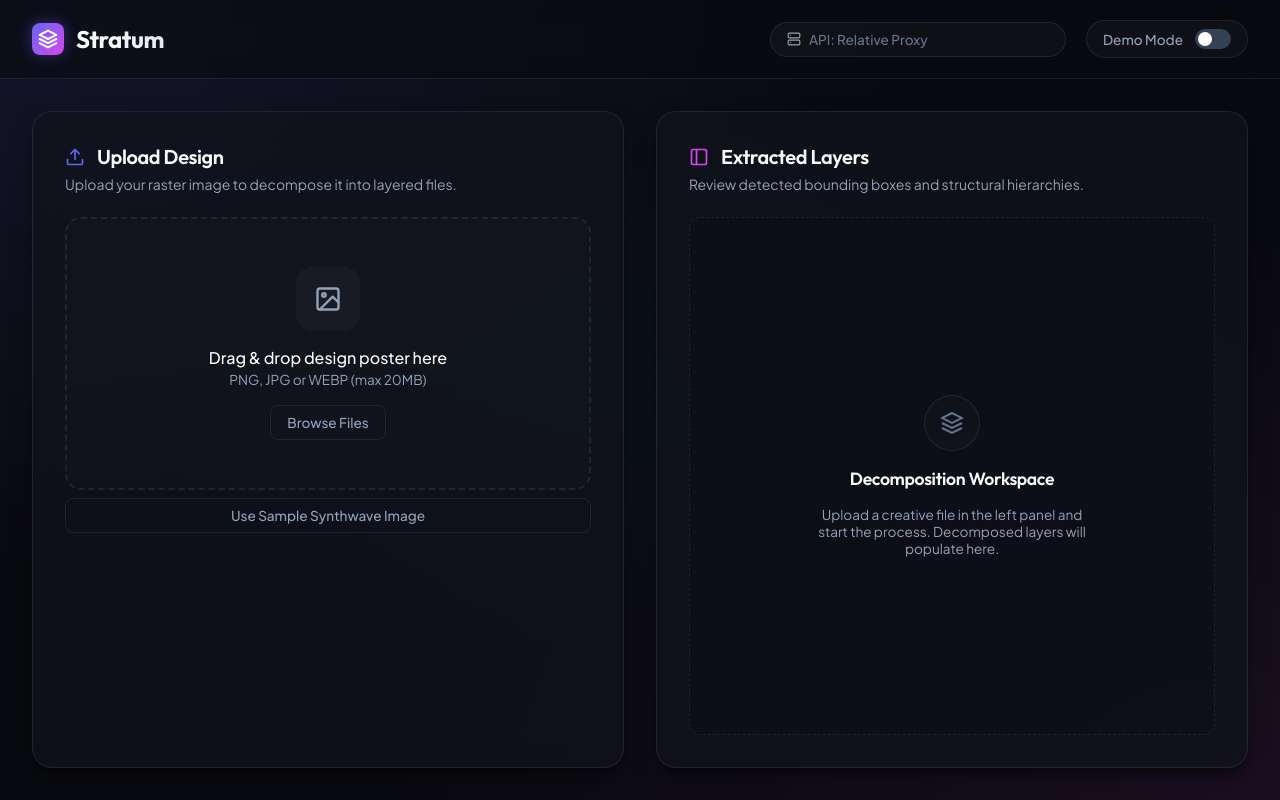
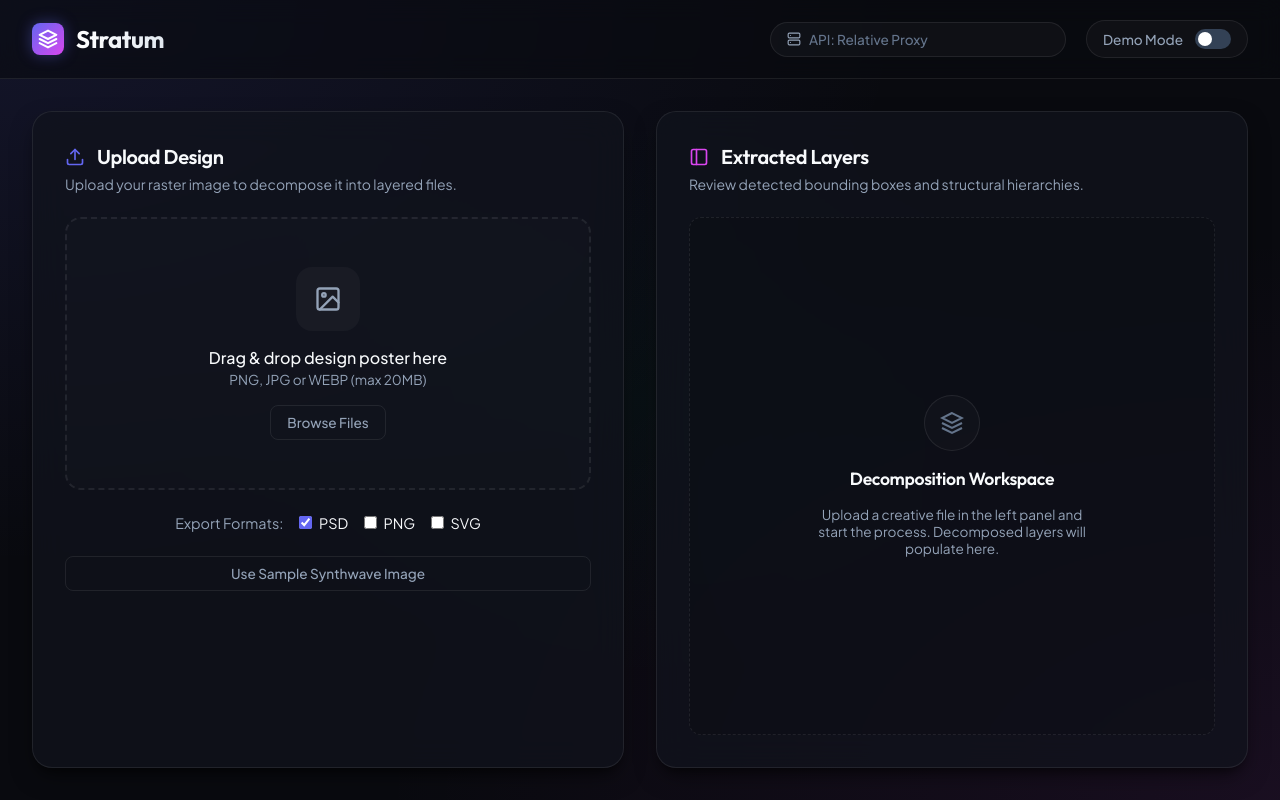
Before and after one commit to l1thin/stratum, a React (Vite) app in the folder frontend/: page / in a window 1280 px wide. Built offline with nearby package versions, Linux system fonts and the light colour scheme.

Commit message:
Add format selector UI and wire into export API call

```diff
--- a/frontend/src/App.jsx
+++ b/frontend/src/App.jsx
@@ -40,6 +40,17 @@ export default function App() {
   const [selectedLayerId, setSelectedLayerId] = useState(null);
   const [hoveredLayerId, setHoveredLayerId] = useState(null);
   const [downloading, setDownloading] = useState(false);
+  const [selectedFormats, setSelectedFormats] = useState(['psd']);
+
+  const handleFormatToggle = (fmt) => {
+    setSelectedFormats(prev => {
+      if (prev.includes(fmt)) {
+        if (prev.length === 1) return prev; // Keep at least one format
+        return prev.filter(f => f !== fmt);
+      }
+      return [...prev, fmt];
+    });
+  };
 
   // Notification states
   const [notification, setNotification] = useState(null);
@@ -149,7 +160,7 @@ export default function App() {
       setProgress(5);
       showNotification('Uploading image to Stratum AI backend...', 'info');
 
-      const uploadRes = await api.uploadImage(file);
+      const uploadRes = await api.uploadImage(file, selectedFormats.join(','));
       setIsUploading(false);
       setJobId(uploadRes.job_id);
       setStatus(uploadRes.status || 'queued');
@@ -234,32 +245,35 @@ export default function App() {
     }
   }, [demoMode, showNotification]);
 
-  // Download PSD File
+  // Download Final Bundle / PSD
   const handleDownloadPsd = async () => {
     setDownloading(true);
-    showNotification('Preparing PSD file download...', 'info');
+    const isBundle = selectedFormats.length > 1 || !selectedFormats.includes('psd');
+    const label = isBundle ? 'Bundle' : 'PSD';
+    const ext = isBundle ? 'zip' : 'psd';
+    showNotification(`Preparing ${label} download...`, 'info');
 
     try {
-      const filename = `${selectedFile?.name ? selectedFile.name.split('.')[0] : 'design'}_reconstructed.psd`;
+      const filename = `${selectedFile?.name ? selectedFile.name.split('.')[0] : 'design'}_reconstructed.${ext}`;
       if (demoMode) {
-        // Simulate PSD creation as a text blob containing mock bytes
+        // Simulate creation
         setTimeout(() => {
-          const fakePsdContent = '8BPS\x00\x01\x00\x00\x00\x00\x00\x00... [Stratum PSD Layer Export Binary]';
-          const blob = new Blob([fakePsdContent], { type: 'application/octet-stream' });
+          const fakeContent = 'Mock binary data';
+          const blob = new Blob([fakeContent], { type: 'application/octet-stream' });
           api.triggerPSDDownload(blob, filename);
           setDownloading(false);
-          showNotification('PSD downloaded successfully!', 'success');
+          showNotification(`${label} downloaded successfully!`, 'success');
         }, 1500);
       } else {
         const fileBlob = await api.downloadPSD(jobId);
         api.triggerPSDDownload(fileBlob, filename);
         setDownloading(false);
-        showNotification('PSD downloaded successfully!', 'success');
+        showNotification(`${label} downloaded successfully!`, 'success');
       }
     } catch (err) {
       console.error(err);
       setDownloading(false);
-      showNotification(err.message || 'Failed to download PSD file. Try again.', 'error');
+      showNotification(err.message || `Failed to download ${label}. Try again.`, 'error');
     }
   };
 
@@ -402,11 +416,25 @@ export default function App() {
                 onSubmit={handleUploadZoneSubmit}
                 onReset={resetState}
               />
+              <div className="format-selector" style={{display: 'flex', gap: '1rem', justifyContent: 'center', marginTop: '0.5rem'}}>
+                <span style={{fontSize: '0.9rem', color: 'var(--text-secondary)'}}>Export Formats:</span>
+                {['psd', 'png', 'svg'].map(fmt => (
+                  <label key={fmt} style={{display: 'flex', alignItems: 'center', gap: '0.4rem', fontSize: '0.9rem', cursor: 'pointer', userSelect: 'none'}}>
+                    <input
+                      type="checkbox"
+                      checked={selectedFormats.includes(fmt)}
+                      onChange={() => handleFormatToggle(fmt)}
+                      style={{accentColor: 'var(--color-primary)'}}
+                    />
+                    {fmt.toUpperCase()}
+                  </label>
+                ))}
+              </div>
               <button
                 type="button"
                 className="sample-trigger"
                 onClick={loadSampleImage}
-                style={{ width: '100%', marginTop: '-0.5rem' }}
+                style={{ width: '100%', marginTop: '0.5rem' }}
               >
                 Use Sample Synthwave Image
               </button>
--- a/frontend/src/components/LayerList.jsx
+++ b/frontend/src/components/LayerList.jsx
@@ -116,7 +116,7 @@ export default function LayerList({
                   <polyline points="7 10 12 15 17 10" />
                   <line x1="12" y1="15" x2="12" y2="3" />
                 </svg>
-                Download PSD
+                Download Export
               </>
             )}
           </button>
--- a/frontend/src/services/api.js
+++ b/frontend/src/services/api.js
@@ -142,13 +142,14 @@ export const api = {
    * @param {File} file - Selected raster or generative design file
    * @returns {Promise<{ job_id: string, status: string }>}
    */
-  uploadImage: async (file) => {
+  uploadImage: async (file, format = 'psd') => {
     try {
       const formData = new FormData();
       formData.append('file', file);
+      formData.append('format', format);
 
       if (isDev) {
-        console.log(`[API Trace] Uploading file: ${file.name} (${file.size} bytes)`);
+        console.log(`[API Trace] Uploading file: ${file.name} (${file.size} bytes) with format: ${format}`);
       }
 
       const response = await apiClient.post('/api/upload', formData, {
```
